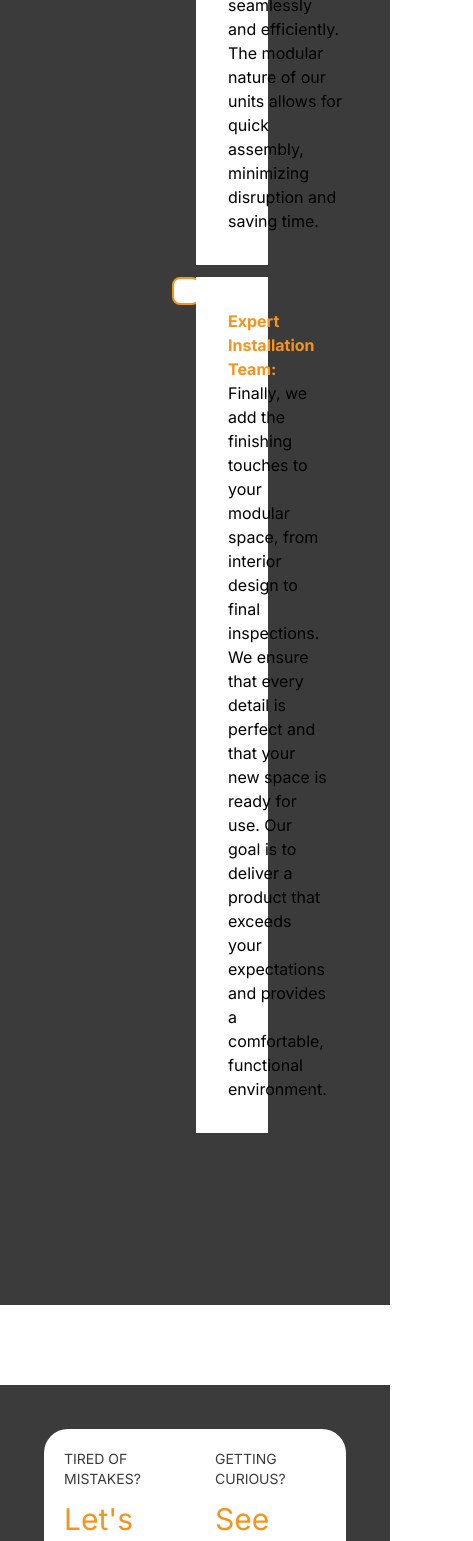
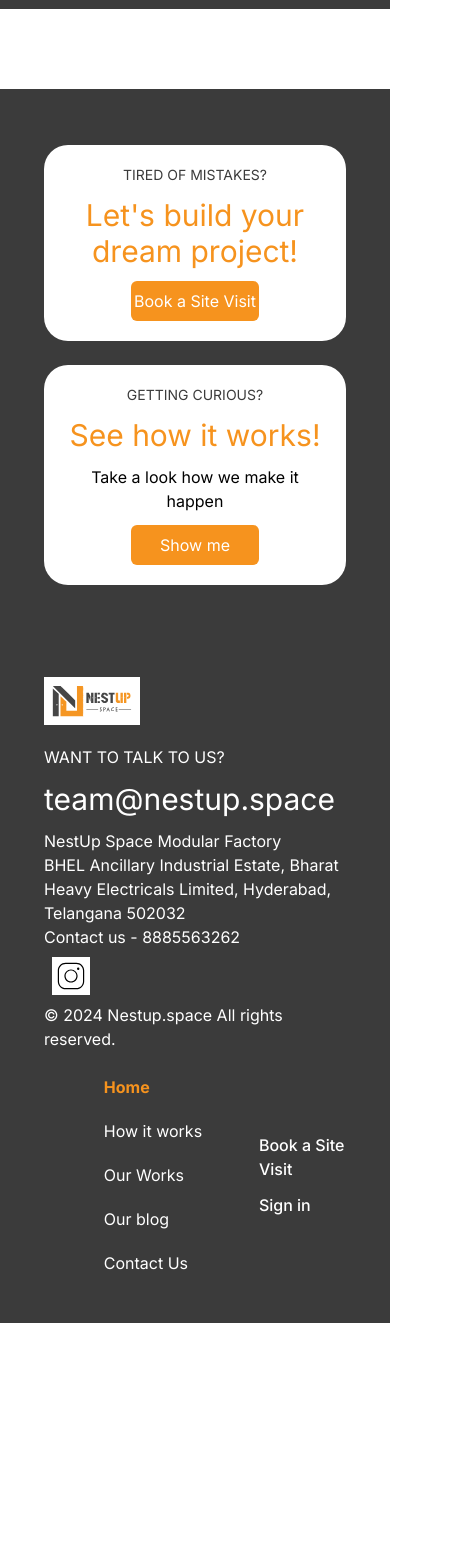
Before and after one commit to NestUp-space/nestup-web-app-dinesh, a Next.js app in the folder frontend/: page / in a window 390 px wide. Shown: the part 4755-6296 px from the top of the page, 473 px wide, since content can reach past the window. After the commit the page ends 6078 px from the top, so only its background shows below. Built offline with nearby package versions, Linux system fonts and the light colour scheme.

Commit message:
Improve home page on mobile

```diff
--- a/frontend/src/components/Footer.tsx
+++ b/frontend/src/components/Footer.tsx
@@ -19,15 +19,15 @@ const links = [
 export function Footer() {
   return (
     <div className="h-auto bg-theme-dark bottom-0 p-1">
-      <div className="flex flex-row rounded-3xl bg-white m-10">
-        <div className="w-1/2 p-5 flex flex-col items-center gap-3">
+      <div className="flex flex-col items-center justify-center md:flex-row m-10">
+        <div className="w-full md:w-1/2 p-5 flex flex-col items-center text-center gap-3 rounded-3xl bg-white m-3">
           <p className="text-sm text-theme-dark">TIRED OF MISTAKES?</p>
           <p className="text-3xl text-theme-color">Let&#39;s build your dream project!</p>
           <Link href="/contact" className="flex justify-center rounded-md h-10 min-w-32 bg-theme-color text-white ">
             <button>Book a Site Visit</button>
           </Link>
         </div>
-        <div className="w-1/2 p-5 flex flex-col items-center gap-3">
+        <div className="w-full md:w-1/2 p-5 flex flex-col items-center text-center gap-3 rounded-3xl bg-white m-3">
           <p className="text-sm text-theme-dark">GETTING CURIOUS?</p>
           <p className="text-3xl text-theme-color">See how it works!</p>
           <p>Take a look how we make it happen</p>
@@ -36,7 +36,7 @@ export function Footer() {
           </Link>
         </div>
       </div>
-      <div className="p-10 flex">
+      <div className="p-10 flex flex-col md:flex-row">
         <div>
           {/* LOGO */}
           <div className=" w-24 justify-center bg-white px-2">
@@ -69,17 +69,16 @@ export function Footer() {
             <p>© 2024 Nestup.space All rights reserved.</p>
           </div>
         </div>
-        <div className="h-full w-screen flex items-center justify-evenly px-4 sm:px-8 md:px-12 lg:px-20 xl:px-48">
-
+        <div className=" text-white h-full w-screen flex items-center justify-evenly px-4 sm:px-8 md:px-12 lg:px-20 xl:px-48">
           {/* Large Screen Menu */}
-          <div className="flex flex-col gap-3 w-1/3 justify-start text-white ">
+          <div className="flex flex-col gap-3 w-1/3 justify-start ">
             {links.map((link) => (
               <NavLink link={link} key={link.title} />
             ))}
           </div>
 
           {/* Social Links */}
-          <div className="flex flex-col gap-3 w-1/3 justify-start text-white">
+          <div className="flex flex-col gap-3 w-1/3 justify-start">
             <Link href="/" >
               <span className="font-medium text-bw-dark hover:text-theme-color hover:cursor-pointer ">
                 Book a Site Visit
--- a/frontend/src/components/ProcessSection.tsx
+++ b/frontend/src/components/ProcessSection.tsx
@@ -30,7 +30,7 @@ const processItems = [
 
 export function ProcessSection() {
   return (
-    <section className=" my-20 bg-theme-dark w-screen p-40" id="process">
+    <section className=" my-20 bg-theme-dark w-screen p-10 md:p-20 lg:p-40" id="process">
       <div className="text-theme-color font-bold text-3xl my-10">
         <h1>How it works</h1>
       </div>
```
